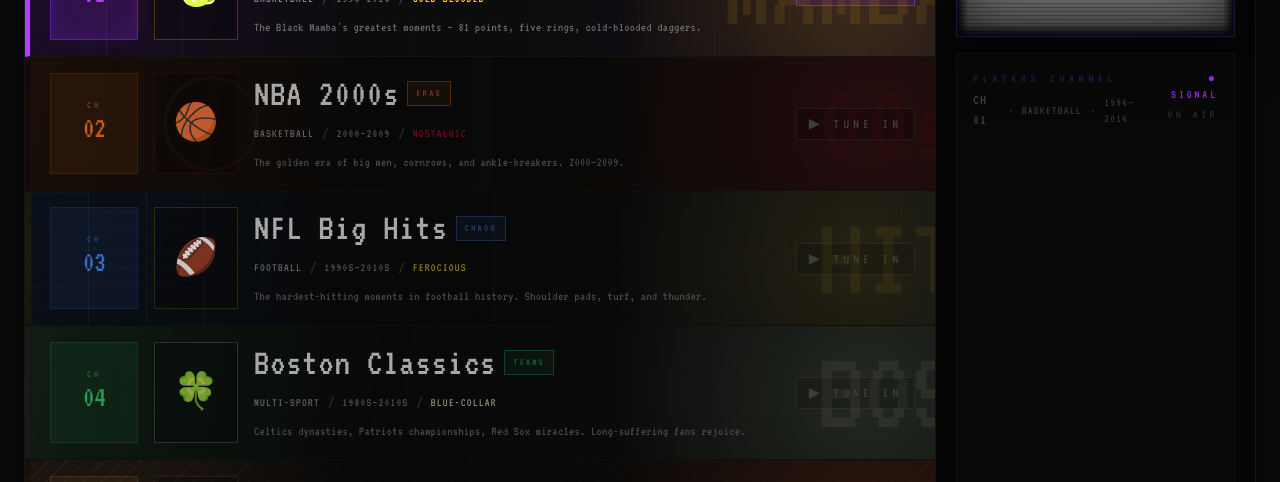
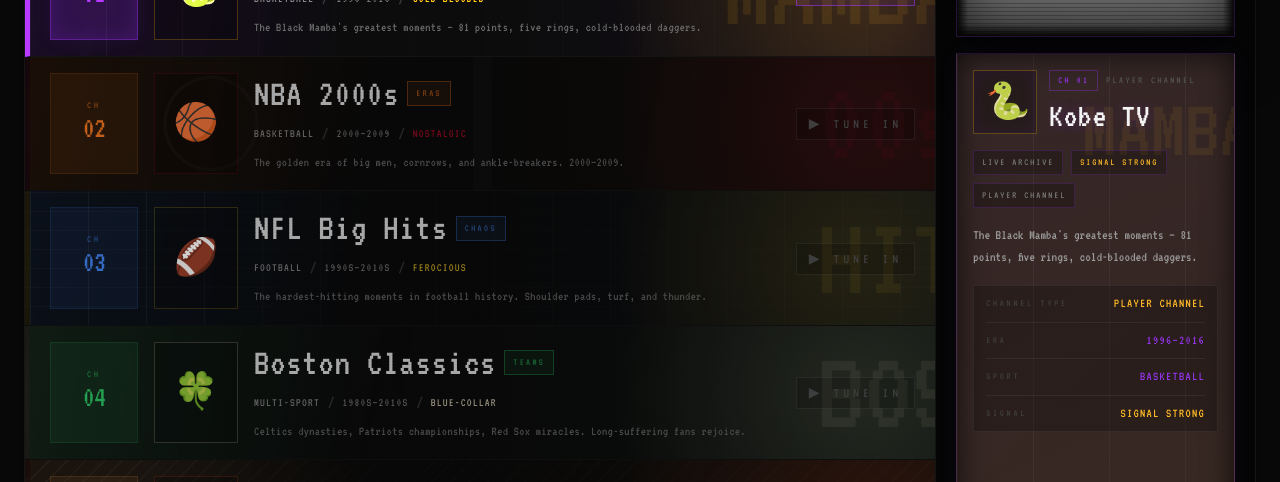
Before and after one commit to GBerg01/RetroSportTV.ge, a Next.js app: page / in a window 1280 px wide. Shown: the part 280-762 px from the top of the page. Built offline with nearby package versions, Linux system fonts and the light colour scheme; grey boxes are pictures that could not be loaded.

Commit message:
Add channel profile preview card

```diff
--- a/components/ChannelPreview.tsx
+++ b/components/ChannelPreview.tsx
@@ -1,5 +1,4 @@
-import Link from "next/link";
-import ChannelLogo from "@/components/ChannelLogo";
+import ChannelProfileCard from "@/components/ChannelProfileCard";
 import { getChannelArt } from "@/lib/channelArt";
 import type { Channel } from "@/lib/channels";
 
@@ -8,9 +7,6 @@
   const thumbUrl = previewVideo
     ? `https://img.youtube.com/vi/${previewVideo.id}/hqdefault.jpg`
     : "";
-  const channelType = channel.categories?.[0]
-    ? `${channel.categories[0]} CHANNEL`
-    : "SPORTS CHANNEL";
   const art = getChannelArt(channel);
   const accent = art.accent;
   const previewSrc = previewVideo
@@ -33,7 +29,10 @@
         </div>
         <div className="relative aspect-video overflow-hidden bg-black">
           {/* Accent color top bar */}
-      <div className="absolute top-0 left-0 right-0 h-[3px] z-10" style={{ backgroundColor: accent }} />
+          <div
+            className="absolute top-0 left-0 right-0 h-[3px] z-10"
+            style={{ backgroundColor: accent }}
+          />
 
           {previewVideo ? (
             <>
@@ -80,74 +79,7 @@
         </div>
       </div>
 
-      {/* Broadcast content */}
-      <div className="mt-4 flex min-h-0 flex-1 flex-col border border-[#111] bg-[#080808] p-4">
-        {/* Top: channel type + signal indicator */}
-        <div className="flex items-start justify-between gap-4">
-          <div>
-            <p className="text-xs tracking-[0.4em] uppercase mb-1" style={{ color: `${accent}55` }}>
-              {channelType}
-            </p>
-            <div className="flex items-center gap-2">
-              <span className="text-[#444] text-sm tracking-widest">
-                CH {channel.channelNumber}
-              </span>
-              <span className="text-[#222]">·</span>
-              <span className="text-[#383838] text-xs tracking-widest uppercase">
-                {channel.sport}
-              </span>
-              <span className="text-[#222]">·</span>
-              <span className="text-[#383838] text-xs tracking-widest">
-                {channel.era}
-              </span>
-            </div>
-          </div>
-          <div className="text-right">
-            <p className="text-xs tracking-[0.25em]" style={{ color: accent }}>
-              ● SIGNAL
-            </p>
-            <p className="text-[#2a2a2a] text-xs tracking-[0.3em] mt-1">ON AIR</p>
-          </div>
-        </div>
-
-        {/* Center: channel identity */}
-        <div className="flex flex-1 flex-col justify-center py-4">
-          <h2
-            className="text-3xl xl:text-4xl tracking-wide leading-tight"
-            style={{
-              color: accent,
-              textShadow: `0 0 12px ${accent}80, 0 0 30px ${accent}40`,
-            }}
-          >
-            <ChannelLogo channel={channel} className="mr-2" />
-            {channel.name}
-          </h2>
-          <p
-            className="text-lg tracking-widest mt-2 uppercase"
-            style={{ color: art.secondaryAccent, textShadow: `0 0 8px ${art.secondaryAccent}70` }}
-          >
-            {channel.vibe}
-          </p>
-          <p className="text-[#444] text-sm mt-4 leading-relaxed line-clamp-3">
-            {channel.description}
-          </p>
-        </div>
-
-        {/* Bottom: now airing + TUNE IN CTA */}
-        <div>
-          <p className="text-[#2a2a2a] text-xs tracking-[0.4em] mb-1">NOW AIRING</p>
-          <p className="text-[#444] text-sm tracking-wide truncate mb-5">
-            {previewVideo?.title ?? "SIGNAL PENDING"}
-          </p>
-          <Link
-            href={`/channel/${channel.slug}`}
-            className="accent-btn block text-center py-3 text-base tracking-[0.28em] border"
-            style={{ "--btn-accent": accent } as React.CSSProperties}
-          >
-            ▶ TUNE IN TO CH {channel.channelNumber}
-          </Link>
-        </div>
-      </div>
+      <ChannelProfileCard channel={channel} featuredClipTitle={previewVideo?.title} />
     </div>
   );
 }
--- /dev/null
+++ b/components/ChannelProfileCard.tsx
@@ -0,0 +1,169 @@
+import type { CSSProperties } from "react";
+import Link from "next/link";
+import ChannelLogo from "@/components/ChannelLogo";
+import { getChannelArt } from "@/lib/channelArt";
+import type { Channel, ChannelCategory } from "@/lib/channels";
+
+type Props = {
+  channel: Channel;
+  featuredClipTitle?: string;
+};
+
+const CHANNEL_TYPE_LABELS: Partial<Record<ChannelCategory, string>> = {
+  PLAYERS: "PLAYER CHANNEL",
+  ERAS: "ERA CHANNEL",
+  TEAMS: "TEAM CHANNEL",
+  CHAOS: "CHAOS FEED",
+  CLASSICS: "CLASSIC FEED",
+  COLLEGE: "COLLEGE CHANNEL",
+  GOLF: "GOLF CHANNEL",
+  MULTI_SPORT: "MULTI-SPORT FEED",
+};
+
+function getPrimaryCategory(channel: Channel): ChannelCategory | undefined {
+  return channel.categories?.[0] ?? channel.category;
+}
+
+function getChannelType(channel: Channel) {
+  const category = getPrimaryCategory(channel);
+  return category ? CHANNEL_TYPE_LABELS[category] ?? `${category} CHANNEL` : "SPORTS CHANNEL";
+}
+
+function getFeedBadge(channel: Channel) {
+  const category = getPrimaryCategory(channel);
+  if (category === "CLASSICS" || channel.categories?.includes("CLASSICS")) return "CLASSIC FEED";
+  if (category === "COLLEGE" || channel.categories?.includes("COLLEGE")) return "CLASSIC FEED";
+  if (category === "TEAMS") return "TEAM LOCKED";
+  return "LIVE ARCHIVE";
+}
+
+function DetailRow({
+  label,
+  value,
+  accent,
+}: {
+  label: string;
+  value: string;
+  accent: string;
+}) {
+  return (
+    <div className="flex items-center justify-between gap-3 border-b border-white/[0.06] py-2 last:border-b-0">
+      <span className="text-[10px] tracking-[0.28em] text-[#3f3f3f]">{label}</span>
+      <span
+        className="max-w-[58%] truncate text-right text-[13px] tracking-widest uppercase"
+        style={{ color: accent }}
+      >
+        {value}
+      </span>
+    </div>
+  );
+}
+
+export default function ChannelProfileCard({ channel, featuredClipTitle }: Props) {
+  const art = getChannelArt(channel);
+  const channelType = getChannelType(channel);
+  const feedBadge = getFeedBadge(channel);
+  const signalLabel = channel.videos.length > 0 ? "SIGNAL STRONG" : "SIGNAL PENDING";
+  const badges = Array.from(new Set([feedBadge, signalLabel, channelType]));
+
+  return (
+    <section
+      className="relative mt-4 flex min-h-0 flex-1 flex-col overflow-hidden border bg-[#080808] p-4"
+      style={{
+        borderColor: `${art.accent}32`,
+        background: [
+          `radial-gradient(circle at 84% 8%, ${art.secondaryAccent}24, transparent 32%)`,
+          `linear-gradient(135deg, ${art.accent}18 0%, rgba(8,8,8,0.95) 38%, rgba(8,8,8,0.86) 100%)`,
+          art.texture,
+          "#080808",
+        ].join(", "),
+        boxShadow: `inset 0 0 30px rgba(0,0,0,0.72), 0 0 24px ${art.accent}0d`,
+      }}
+    >
+      <div
+        className="pointer-events-none absolute -right-5 top-8 select-none text-[86px] leading-none opacity-[0.08]"
+        style={{ color: art.secondaryAccent }}
+      >
+        {art.graphicLabel}
+      </div>
+
+      <div className="relative flex items-start gap-3">
+        <div
+          className="flex h-16 w-16 flex-shrink-0 items-center justify-center border bg-black/30 text-4xl"
+          style={{
+            borderColor: `${art.secondaryAccent}48`,
+            boxShadow: `inset 0 0 18px ${art.accent}18`,
+          }}
+        >
+          <ChannelLogo channel={channel} className="max-h-10 max-w-10 text-4xl leading-none" />
+        </div>
+
+        <div className="min-w-0 flex-1">
+          <div className="flex items-center gap-2">
+            <span
+              className="border px-2 py-0.5 text-[10px] tracking-[0.22em]"
+              style={{ borderColor: `${art.accent}55`, color: art.accent }}
+            >
+              CH {channel.channelNumber}
+            </span>
+            <span className="truncate text-[10px] tracking-[0.24em] text-[#555]">
+              {channelType}
+            </span>
+          </div>
+          <h2
+            className="mt-2 truncate text-3xl leading-none tracking-wide xl:text-[34px]"
+            style={{
+              color: "#f4f4f4",
+              textShadow: `0 0 16px ${art.accent}55`,
+            }}
+          >
+            {channel.name}
+          </h2>
+        </div>
+      </div>
+
+      <div className="relative mt-4 flex flex-wrap gap-2">
+        {badges.map((badge) => (
+          <span
+            key={badge}
+            className="border bg-black/24 px-2 py-1 text-[10px] tracking-[0.2em]"
+            style={{
+              borderColor: `${art.accent}35`,
+              color: badge === signalLabel ? art.secondaryAccent : "#7a7a7a",
+            }}
+          >
+            {badge}
+          </span>
+        ))}
+      </div>
+
+      <p className="relative mt-4 line-clamp-4 text-sm leading-relaxed text-[#9a9a9a]">
+        {channel.description}
+      </p>
+
+      <div className="relative mt-4 border border-white/[0.06] bg-black/24 px-3">
+        <DetailRow label="CHANNEL TYPE" value={channelType} accent={art.secondaryAccent} />
+        <DetailRow label="ERA" value={channel.era} accent={art.accent} />
+        <DetailRow label="SPORT" value={channel.sport} accent={art.accent} />
+        <DetailRow label="SIGNAL" value={signalLabel} accent={art.secondaryAccent} />
+      </div>
+
+      <div className="relative mt-auto pt-4">
+        <div className="mb-4 border border-white/[0.06] bg-black/20 p-3">
+          <p className="mb-1 text-[10px] tracking-[0.32em] text-[#3d3d3d]">FEATURED CLIP</p>
+          <p className="truncate text-sm tracking-wide text-[#858585]">
+            {featuredClipTitle ?? "SIGNAL PENDING"}
+          </p>
+        </div>
+
+        <Link
+          href={`/channel/${channel.slug}`}
+          className="accent-btn block border py-3 text-center text-base tracking-[0.28em]"
+          style={{ "--btn-accent": art.accent } as CSSProperties}
+        >
+          ▶ TUNE IN
+        </Link>
+      </div>
+    </section>
+  );
+}
```
Lines whose indentation alone changed are shown as unchanged.
